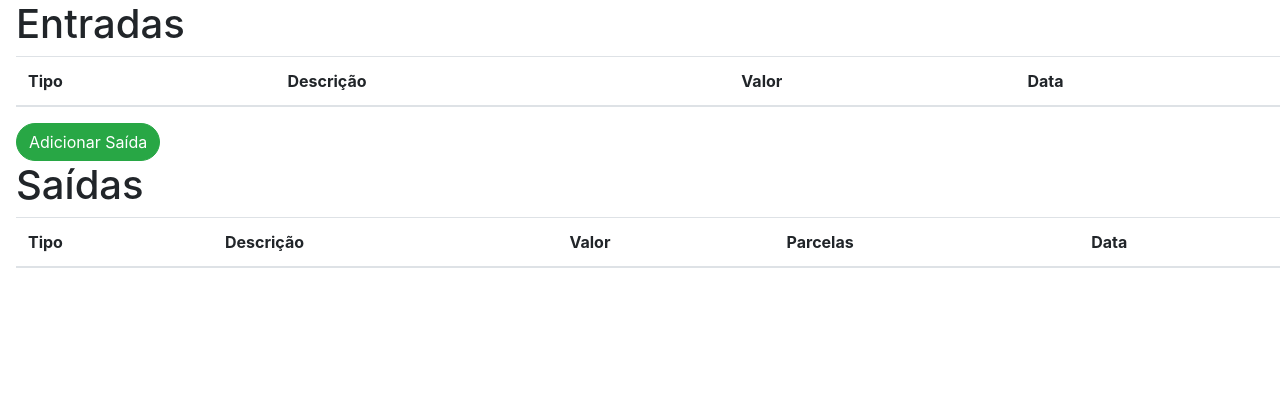
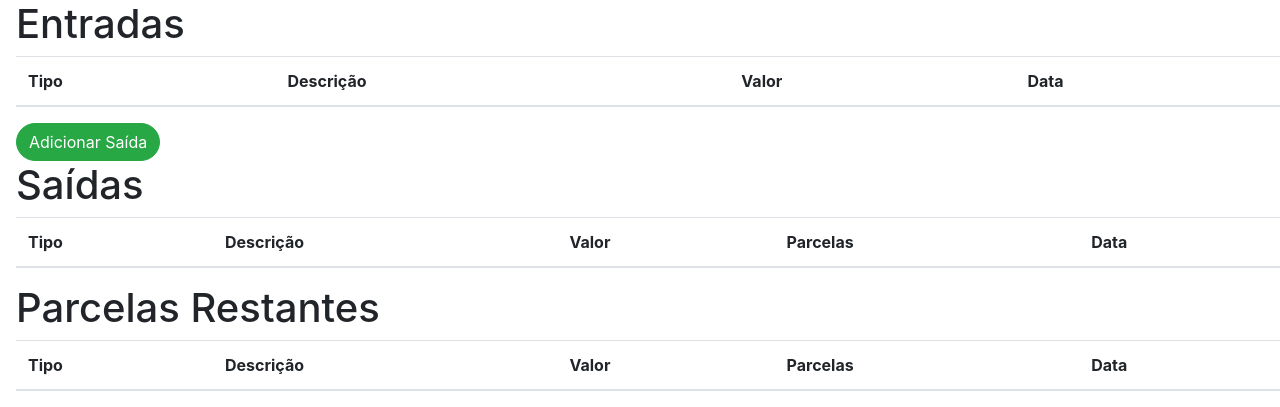
Before and after one commit to Marrowsed/controle_financeiro, a Django app: page /conta/1 in a window 1280 px wide. Shown: the part 720-1127 px from the top of the page. Before the commit the page ends 988 px from the top, so only its background shows below. Run offline with Django 4.2, Linux system fonts and the light colour scheme; tables that the repository leaves empty hold one stand-in row (values such as "Sample post"); lists and menus that the app fills with data are empty; parts of the project's set-up code (start-up, migrations or seed data) failed here and were passed over; some libraries are stand-ins or nearby versions.

Commit message:
added parcelas template

```diff
--- a/controle/templates/conta/conta.html
+++ b/controle/templates/conta/conta.html
@@ -162,8 +162,39 @@
       <th scope="row">{{ s.tipo }}</th>
       <td>{{s.nome}}</td>
       <td>R${{s.valor}}</td>
+      {% if s.parcela > 1 %}
+      <td>1/{{s.parcela}}</td>
+      {% else %}
       <td>{{s.parcela}}</td>
+      {% endif %}
       <td>{{s.data}}</td>
+    </tr>
+    {% endfor %}
+  </tbody>
+</table>
+<h1 class="mx-auto">Parcelas Restantes</h1>
+<table class="table table-striped">
+  <thead>
+    <tr>
+      <th scope="col">Tipo</th>
+      <th scope="col">Descrição</th>
+      <th scope="col">Valor</th>
+      <th scope="col">Parcelas</th>
+      <th scope="col">Data</th>
+    </tr>
+  </thead>
+  <tbody>
+  {% for p in parcela %}
+    <tr>
+      <th scope="row">{{ p.tipo }}</th>
+      <td>{{p.nome}}</td>
+      <td>R${{p.valor}}</td>
+      {% if p.parcela > 1 %}
+      <td>1/{{p.parcela}}</td>
+      {% else %}
+      <td>{{p.parcela}}</td>
+      {% endif %}
+      <td>{{p.data}}</td>
     </tr>
     {% endfor %}
   </tbody>
```
